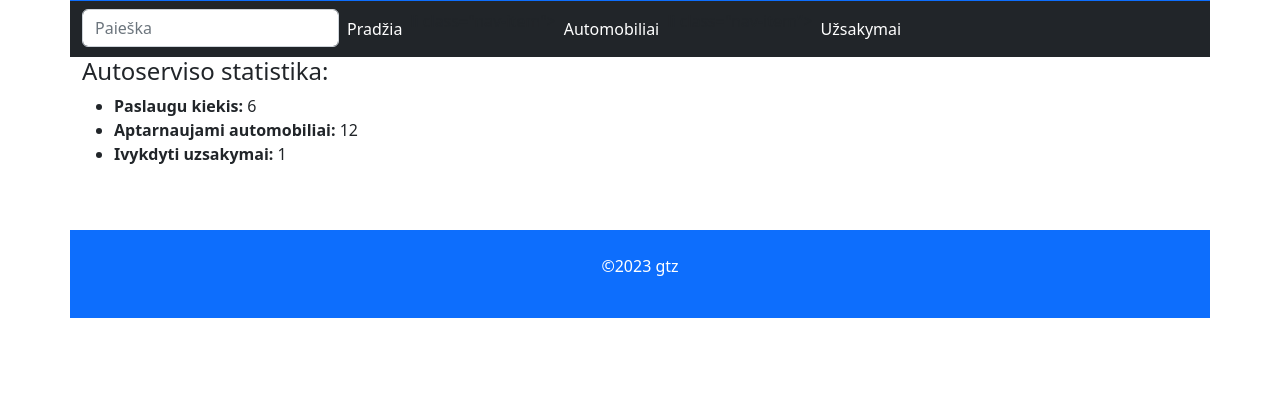
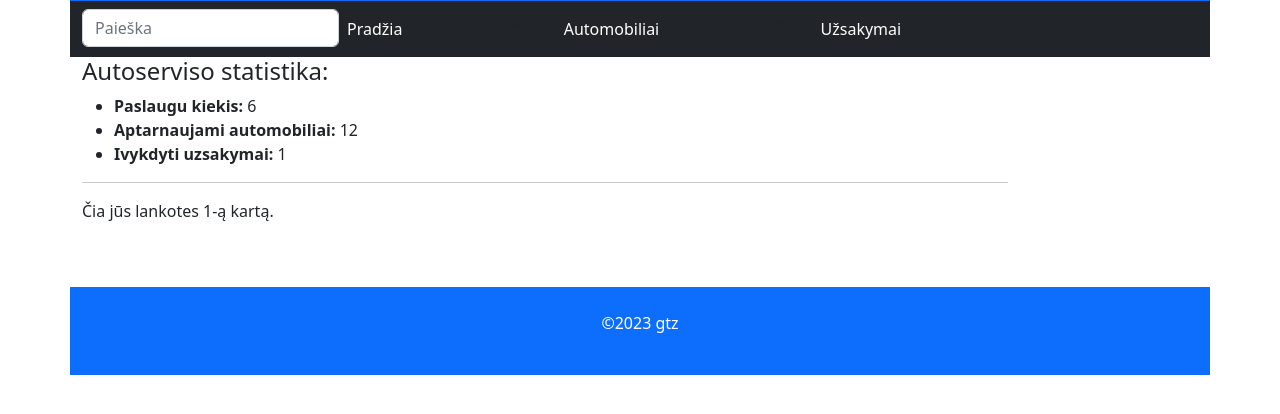
Before and after one commit to gyteniz/Django_autoservisas, a Django app: page /autoservisas/ in a window 1280 px wide. Shown: the part 191-605 px from the top of the page. Run offline with Django 4.2, Linux system fonts and the light colour scheme; data comes from the database, SQL or seed files in the repository.

Commit message:
5. Padaryti, kad pagrindiniame puslapyje būtų rodomas sesijos apsilankymų skaičius.

```diff
--- a/mysite/autoservisas/templates/index.html
+++ b/mysite/autoservisas/templates/index.html
@@ -10,4 +10,6 @@
     <li><strong>Ivykdyti uzsakymai: </strong> {{ num_orders }}</li>
 
 </ul>
+<hr>
+<p>Čia jūs lankotes {{ num_visits }}-ą kartą.</p>
 {% endblock %}
--- a/mysite/autoservisas/views.py
+++ b/mysite/autoservisas/views.py
@@ -11,11 +11,13 @@ def index(request):
     num_services = Service.objects.all().count()
     num_vehicles = Vehicle.objects.count()
     num_orders = Order.objects.filter(status__exact='i').count()
-
+    num_visits = request.session.get('num_visits', 1)
+    request.session['num_visits'] = num_visits + 1
     context = {
         'num_services': num_services,
         'num_vehicles': num_vehicles,
         'num_orders': num_orders,
+        'num_visits': num_visits,
     }
     return render(request, 'index.html', context=context)
 
```
